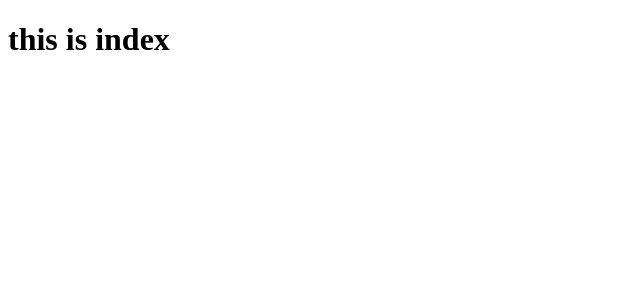
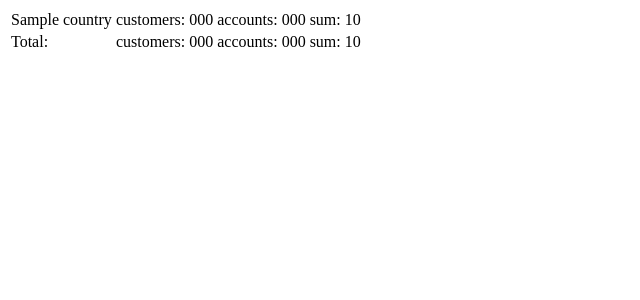
Before and after one commit to sthao8/bank, a Flask app: template templates/index.html in a window 1280 px wide. Shown: the top 300 px of the page, without its empty margins (0-640 px from the left). Run offline with Flask 3, Linux system fonts and the light colour scheme; the template is opened without the code that fills it: most values are stand-ins (such as "Sample title", 1, 10 or a date in 2020); parts of the project's set-up code (start-up, migrations or seed data) failed here and were passed over.

Commit message:
index page functional

```diff
--- a/app.py
+++ b/app.py
@@ -1,11 +1,15 @@
-import imp
 from flask import Flask, flash, render_template, request, session, url_for, redirect
 from flask_login import LoginManager, login_user, login_required, logout_user, current_user
 from flask_migrate import Migrate, upgrade
 from flask_sqlalchemy import SQLAlchemy
+from sqlalchemy import select, func
+from sqlalchemy.orm import joinedload
 
 from models import (
     User,
+    Customer,
+    Account,
+    Country,
     db,
     seed_countries,
     seed_data,
@@ -51,7 +55,53 @@ def logout():
 @app.route("/", methods=["GET"])
 @login_required
 def index():
-    return render_template("index.html")
+    number_of_customers_expr = func.count(func.distinct(Customer.id)).label("number_of_customers")
+    number_of_accounts_expr = func.count(Account.id).label("number_of_accounts")
+    sum_of_accounts_expr = func.sum(Account.balance).label("sum_of_accounts")
+
+    country_stmt = (select(
+            Country.name,
+            number_of_customers_expr,
+            number_of_accounts_expr,
+            sum_of_accounts_expr
+            )
+            .join(Customer, Customer.country==Country.country_code)
+            .join(Account, Account.customer_id==Customer.id)
+            .group_by(Customer.country)
+            .order_by("sum_of_accounts")
+    )
+    country_stats = [
+        {
+            "country": name,
+            "number_of_customers": number_of_customers,
+            "number_of_accounts": number_of_accounts,
+            "sum_of_accounts": sum_of_accounts
+        }
+        for (name, number_of_customers, number_of_accounts, sum_of_accounts) in db.session.execute(country_stmt).all()
+    ]
+
+    global_stmt = (select(
+            number_of_customers_expr,
+            number_of_accounts_expr,
+            sum_of_accounts_expr
+            )
+            .join(Account, Account.customer_id==Customer.id)
+    )
+
+    global_number_of_customers, global_number_of_accounts, global_sum_of_accounts = db.session.execute(global_stmt).one()
+    global_sum_of_accounts = global_sum_of_accounts or 0
+
+    global_stats = {
+        "number_of_customers": global_number_of_customers,
+        "number_of_accounts": global_number_of_accounts,
+        "sum_of_accounts": global_sum_of_accounts
+    }
+
+    return render_template(
+        "index.html",
+        country_stats=country_stats,
+        global_stats=global_stats
+    )
 
 if __name__  == "__main__":
     with app.app_context():
--- a/templates/index.html
+++ b/templates/index.html
@@ -5,5 +5,23 @@
 {% endblock %}
 
 {% block main %}
-    <h1>this is index</h1>
+    <table>
+        {% for country in country_stats %}
+            <tr>
+                <td>{{ country["country"] }}</td>
+                <td>customers: {{ country["number_of_customers"] }}</td>
+                <td>accounts: {{ country["number_of_accounts"] }}</td>
+                <td>sum: {{ country["sum_of_accounts"] }}</td>
+            </tr>
+        {% endfor %}
+
+        <tr>
+            <td>Total: </td>
+            <td>customers: {{ global_stats["number_of_customers"] }}</td>
+            <td>accounts: {{ global_stats["number_of_accounts"] }}</td>
+            <td>sum: {{ global_stats["sum_of_accounts"] }}</td>
+        </tr>
+
+    </table>
+
 {% endblock %}
```
